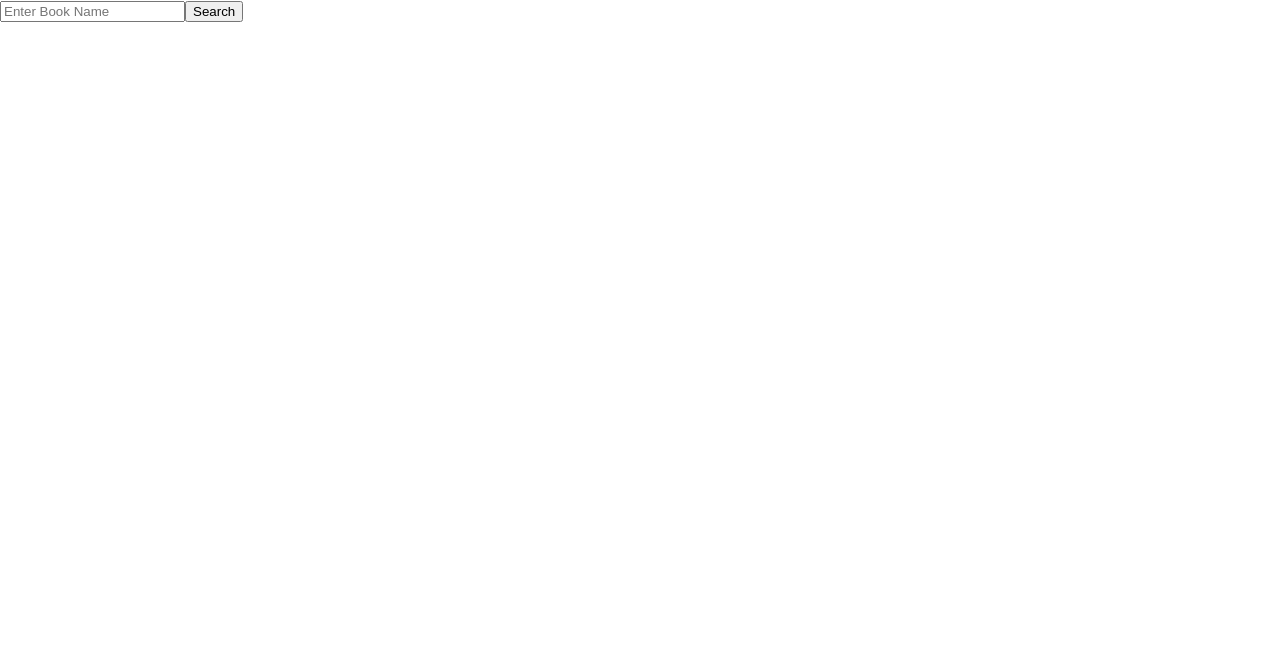
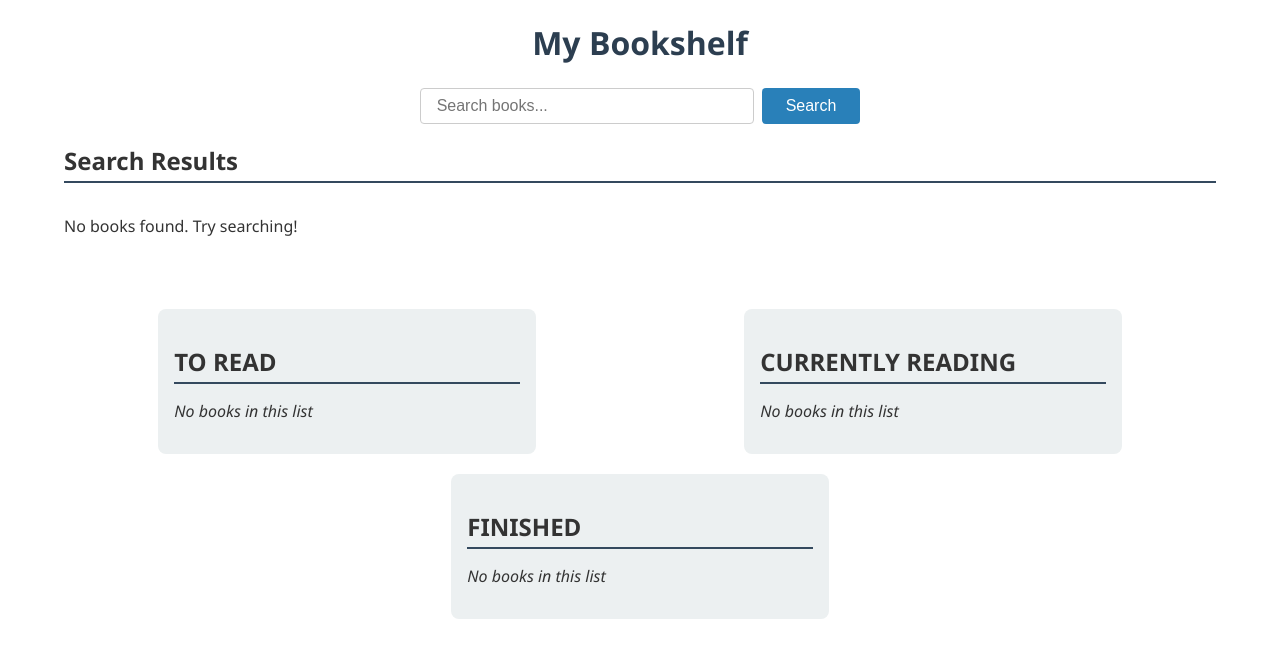
Before and after one commit to blackbook98/worthy-papercuts, a React (Create React App) app: page /dashboard in a window 1280 px wide. Shown: the top 658 px of the page. Built offline with nearby package versions, Linux system fonts and the light colour scheme.

Commit message:
Added reading lists

```diff
--- a/src/Pages/Dashboard.js
+++ b/src/Pages/Dashboard.js
@@ -3,6 +3,11 @@ import { useState } from "react";
 function Dashboard() {
   const [query, setQuery] = useState("");
   const [books, setBooks] = useState([]);
+  const [bookLists, setBookLists] = useState({
+    toRead: [],
+    finished: [],
+    currentlyReading: [],
+  });
 
   const fetchBooks = async () => {
     const API_KEY = process.env.REACT_APP_GOOGLE_BOOKS_API_KEY;
@@ -10,37 +15,258 @@ function Dashboard() {
     const response = await fetch(
       `https://www.googleapis.com/books/v1/volumes?q=${encodeURIComponent(
         query
-      )}&key=${API_KEY}`
+      )}&key=${API_KEY}&maxResults=20&printType=books&orderBy=relevance`
     );
     const data = await response.json();
-    setBooks(data.items || []);
+    let books_data_first = [];
+    let books_data_second = [];
+
+    //eslint-disable-next-line array-callback-return
+    data?.items?.map((book) => {
+      if (book.volumeInfo.imageLinks?.thumbnail) {
+        books_data_first.push(book);
+      } else {
+        books_data_second.push(book);
+      }
+    });
+    setBooks([...books_data_first, ...books_data_second] || []);
+  };
+
+  const addBookToList = (book, listName) => {
+    setBookLists((prevLists) => {
+      const newLists = { ...prevLists };
+
+      //eslint-disable-next-line array-callback-return
+      Object.keys(newLists).map((previousListName) => {
+        if (
+          previousListName !== listName &&
+          bookLists[previousListName].some((b) => b.id === book.id)
+        ) {
+          newLists[previousListName] = newLists[previousListName].filter(
+            (b) => b.id !== book.id
+          );
+        }
+
+        if (!newLists[listName].some((b) => b.id === book.id)) {
+          newLists[listName] = [...newLists[listName], book];
+        }
+      });
+
+      return newLists;
+    });
   };
 
   return (
-    <div>
+    <div style={styles.container}>
+      <h1 style={styles.title}>My Bookshelf</h1>
+
+      <div style={styles.searchContainer}>
         <input
           type="text"
           value={query}
           onChange={(e) => setQuery(e.target.value)}
-        placeholder="Enter Book Name"
+          placeholder="Search books..."
+          style={styles.searchInput}
+          onKeyDown={(e) => e.key === "Enter" && fetchBooks()}
         />
-      <button onClick={fetchBooks}>Search</button>
-      <ul>
+        <button onClick={fetchBooks} style={styles.searchButton}>
+          Search
+        </button>
+      </div>
+
+      <section>
+        <h2 style={styles.sectionTitle}>Search Results</h2>
+        <div style={styles.bookGrid}>
+          {books.length === 0 && <p>No books found. Try searching!</p>}
           {books.map((book) => (
-          <li key={book.id}>
-            <h3>{book.volumeInfo.title}</h3>
-            <p>{book.volumeInfo.authors?.join(", ")}</p>
+            <div key={book.id} style={styles.bookCard}>
               {book.volumeInfo.imageLinks?.thumbnail && (
                 <img
                   src={book.volumeInfo.imageLinks.thumbnail}
                   alt={book.volumeInfo.title}
+                  style={styles.bookImage}
                 />
               )}
+              <h3 style={styles.bookTitle}>{book.volumeInfo.title}</h3>
+              <p style={styles.authors}>
+                {book.volumeInfo.authors?.join(", ") || "Unknown Author"}
+              </p>
+              <div style={styles.buttonGroup}>
+                <select
+                  defaultValue=""
+                  onChange={(e) => {
+                    const value = e.target.value;
+                    if (!value) return;
+                    addBookToList(book, value);
+                    // reset the select back to placeholder
+                    e.target.value = "";
+                  }}
+                  style={{
+                    ...styles.listButton,
+                    padding: "0.4rem 0.6rem",
+                    textAlign: "left",
+                    backgroundColor: "#34495e",
+                  }}
+                >
+                  <option value="" disabled>
+                    {`Add to...`}
+                  </option>
+                  <option value="toRead">To Read</option>
+                  <option value="currentlyReading">Currently Reading</option>
+                  <option value="finished">Finished</option>
+                </select>
+              </div>
+            </div>
+          ))}
+        </div>
+      </section>
+
+      <section style={styles.listsContainer}>
+        {["toRead", "currentlyReading", "finished"].map((listName) => (
+          <div key={listName} style={styles.listSection}>
+            <h2 style={styles.sectionTitle}>
+              {listName.replace(/([A-Z])/g, " $1").toUpperCase()}
+            </h2>
+            {bookLists[listName].length === 0 ? (
+              <p style={{ fontStyle: "italic" }}>No books in this list</p>
+            ) : (
+              <ul style={styles.bookList}>
+                {bookLists[listName].map((book) => (
+                  <li key={book.id} style={styles.bookListItem}>
+                    {book.volumeInfo.title}{" "}
+                    <span style={styles.authorsSmall}>
+                      by{" "}
+                      {book.volumeInfo.authors?.join(", ") || "Unknown Author"}
+                    </span>
                   </li>
                 ))}
               </ul>
+            )}
+          </div>
+        ))}
+      </section>
     </div>
   );
 }
 
+const styles = {
+  container: {
+    maxWidth: "90%",
+    margin: "1rem auto",
+    fontFamily: "'Segoe UI', Tahoma, Geneva, Verdana, sans-serif",
+    color: "#333",
+  },
+  title: {
+    textAlign: "center",
+    marginBottom: "1.5rem",
+    color: "#2c3e50",
+  },
+  searchContainer: {
+    display: "flex",
+    justifyContent: "center",
+    marginBottom: "2",
+    spacing: "1rem",
+  },
+  searchInput: {
+    width: 300,
+    padding: "0.5rem 1rem",
+    fontSize: "1rem",
+    borderRadius: 4,
+    border: "1px solid #ccc",
+    marginRight: 8,
+  },
+  searchButton: {
+    padding: "0.5rem 1.5rem",
+    fontSize: "1rem",
+    backgroundColor: "#2980b9",
+    border: "none",
+    borderRadius: 4,
+    color: "white",
+    cursor: "pointer",
+  },
+  sectionTitle: {
+    borderBottom: "2px solid #34495e",
+    paddingBottom: "0.25rem",
+    marginBottom: "1rem",
+  },
+  bookGrid: {
+    display: "flex",
+    gap: "20px",
+    overflowX: "auto",
+    paddingBottom: "0.5rem",
+    WebkitOverflowScrolling: "touch",
+    scrollbarWidth: "thin",
+  },
+  bookCard: {
+    border: "1px solid #ddd",
+    borderRadius: 6,
+    padding: "1rem",
+    boxShadow: "0 2px 5px rgba(0,0,0,0.1)",
+    display: "flex",
+    flexDirection: "column",
+    alignItems: "center",
+    textAlign: "center",
+    flex: "0 0 180px",
+    minWidth: 180,
+  },
+  bookImage: {
+    width: 120,
+    height: "auto",
+    marginBottom: "0.8rem",
+    borderRadius: 4,
+  },
+  bookTitle: {
+    fontSize: "1.1rem",
+    marginBottom: "0.4rem",
+  },
+  authors: {
+    fontSize: "0.9rem",
+    marginBottom: "0.8rem",
+    color: "#555",
+  },
+  buttonGroup: {
+    display: "flex",
+    justifyContent: "space-between",
+    width: "100%",
+    gap: 8,
+  },
+  listButton: {
+    flexGrow: 1,
+    padding: "0.4rem 0",
+    border: "none",
+    borderRadius: 4,
+    color: "white",
+    cursor: "pointer",
+    fontWeight: "bold",
+  },
+  listsContainer: {
+    marginTop: "3rem",
+    display: "flex",
+    justifyContent: "space-around",
+    gap: "20px",
+    flexWrap: "wrap",
+  },
+  listSection: {
+    flexBasis: "30%",
+    backgroundColor: "#ecf0f1",
+    padding: "1rem",
+    borderRadius: 8,
+    minWidth: 250,
+  },
+  bookList: {
+    listStyleType: "none",
+    paddingLeft: 0,
+  },
+  bookListItem: {
+    padding: "0.5rem 0",
+    borderBottom: "1px solid #bdc3c7",
+    fontWeight: "600",
+  },
+  authorsSmall: {
+    fontWeight: "normal",
+    fontSize: "0.85rem",
+    color: "#7f8c8d",
+  },
+};
+
 export default Dashboard;
```
Lines whose indentation alone changed are shown as unchanged.
